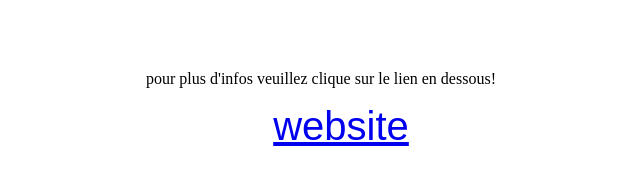
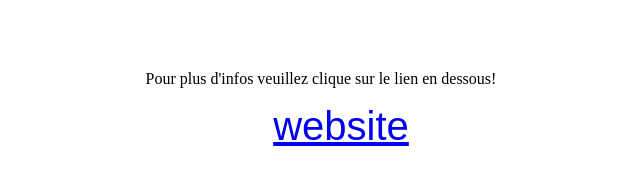
Before and after one commit to toumbalepuissant/tl, a plain HTML site: page index.html in a window 1280 px wide. Shown: the part 586-770 px from the top of the page, 319-959 px from the left. Drawn offline with Linux system fonts and the light colour scheme; a web font is replaced by a local one.

Commit message:
Update index.html

```diff
--- a/index.html
+++ b/index.html
@@ -18,7 +18,7 @@
             <div class="sc"><h2>Bienvenue chez Toumba!</h2></div>
     </div>
 </body>
-<footer><div class="f"><p>pour plus d'infos veuillez clique sur le lien en dessous!</p>
+<footer><div class="f"><p>Pour plus d'infos veuillez clique sur le lien en dessous!</p>
 
     <ul> <a href="https://toumbalepuissant.github.io/ab/">website</a></ul>
 
```
